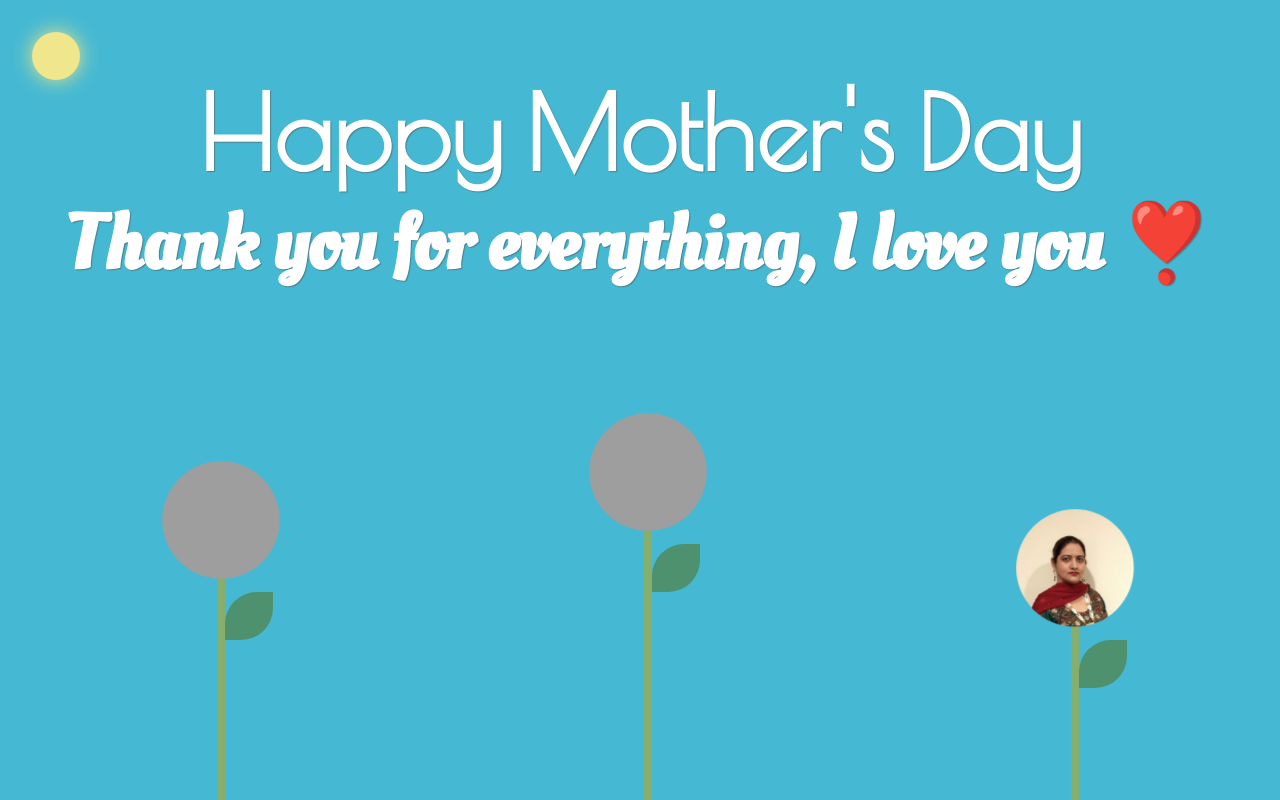
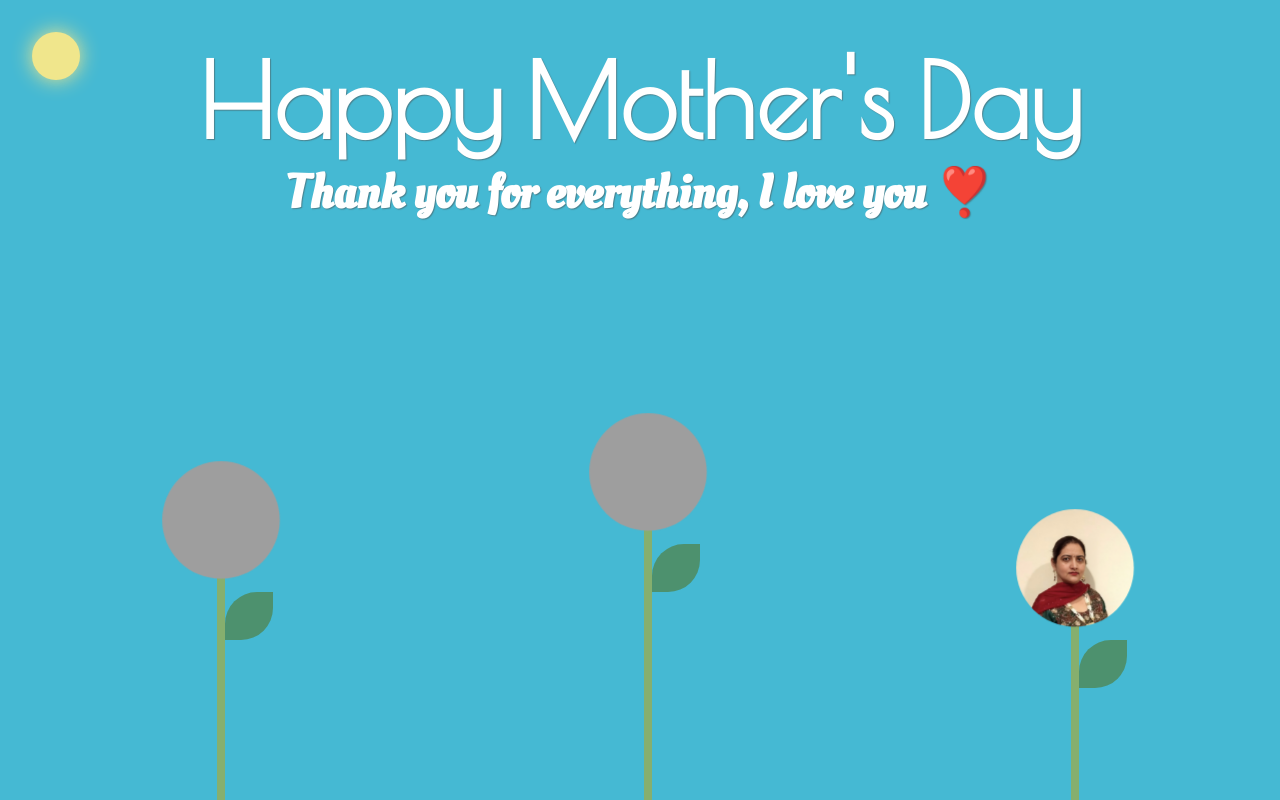
Before and after one commit to GPSin/Mothers-Day, a plain HTML site: page index.html in a window 1280 px wide. Drawn offline with nearby package versions, Linux system fonts and the light colour scheme; grey boxes are pictures that could not be loaded.

Commit message:
Add files via upload

```diff
--- a/style.css
+++ b/style.css
@@ -18,6 +18,7 @@ body {
 h1,
 h2 {
   position: relative;
+  bottom: 32px;
   text-align: center;
   font-family: 'Poiret One', 'Oleo Script', cursive;
   text-shadow: 1px 1px 1px rgba(77, 77, 77, 0.5);
@@ -31,7 +32,7 @@ h1 {
 }
 
 h2 {
-  font-size: 6vw;
+  font-size: 3.7vw;
   font-family: 'Oleo Script', cursive;
 }
 
```
